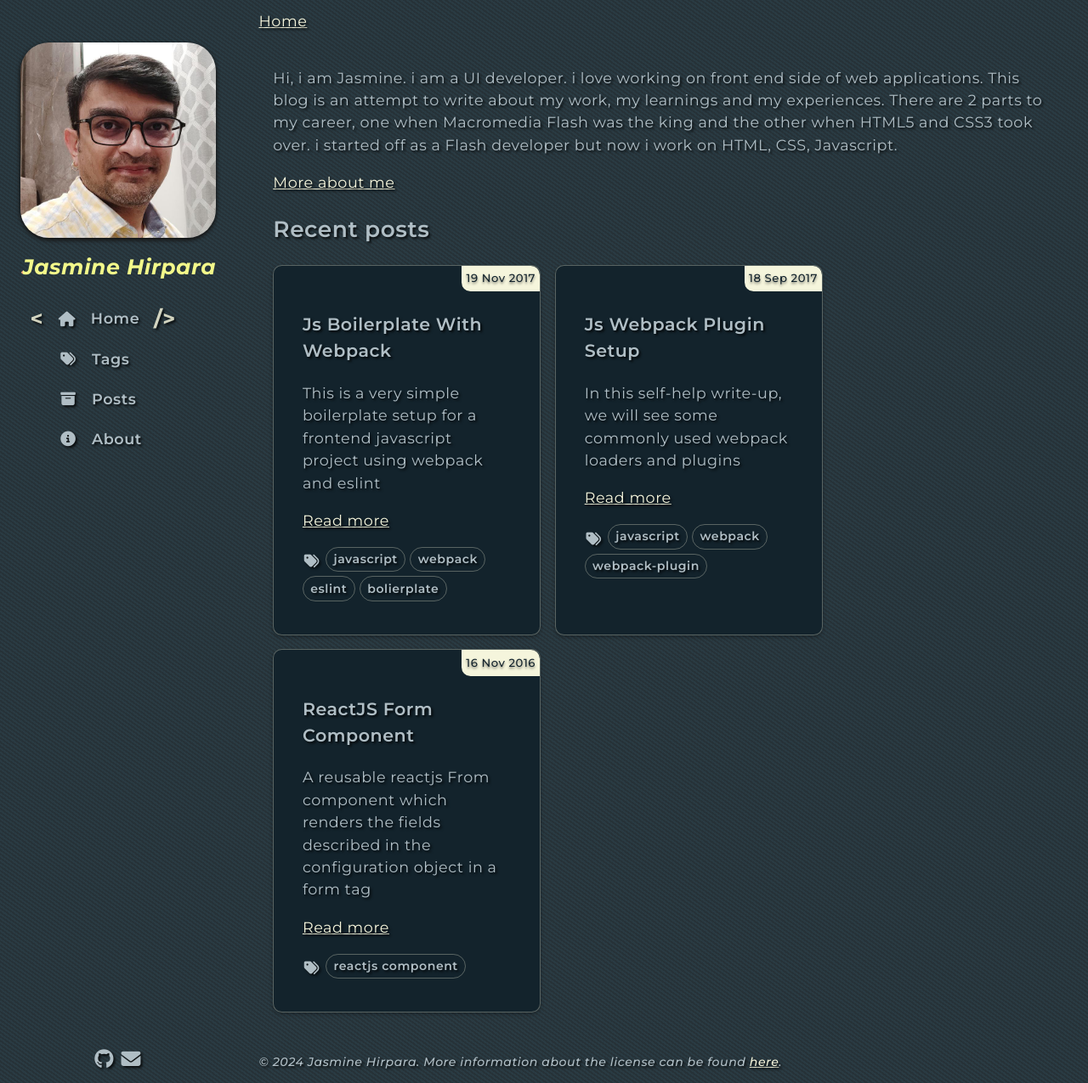
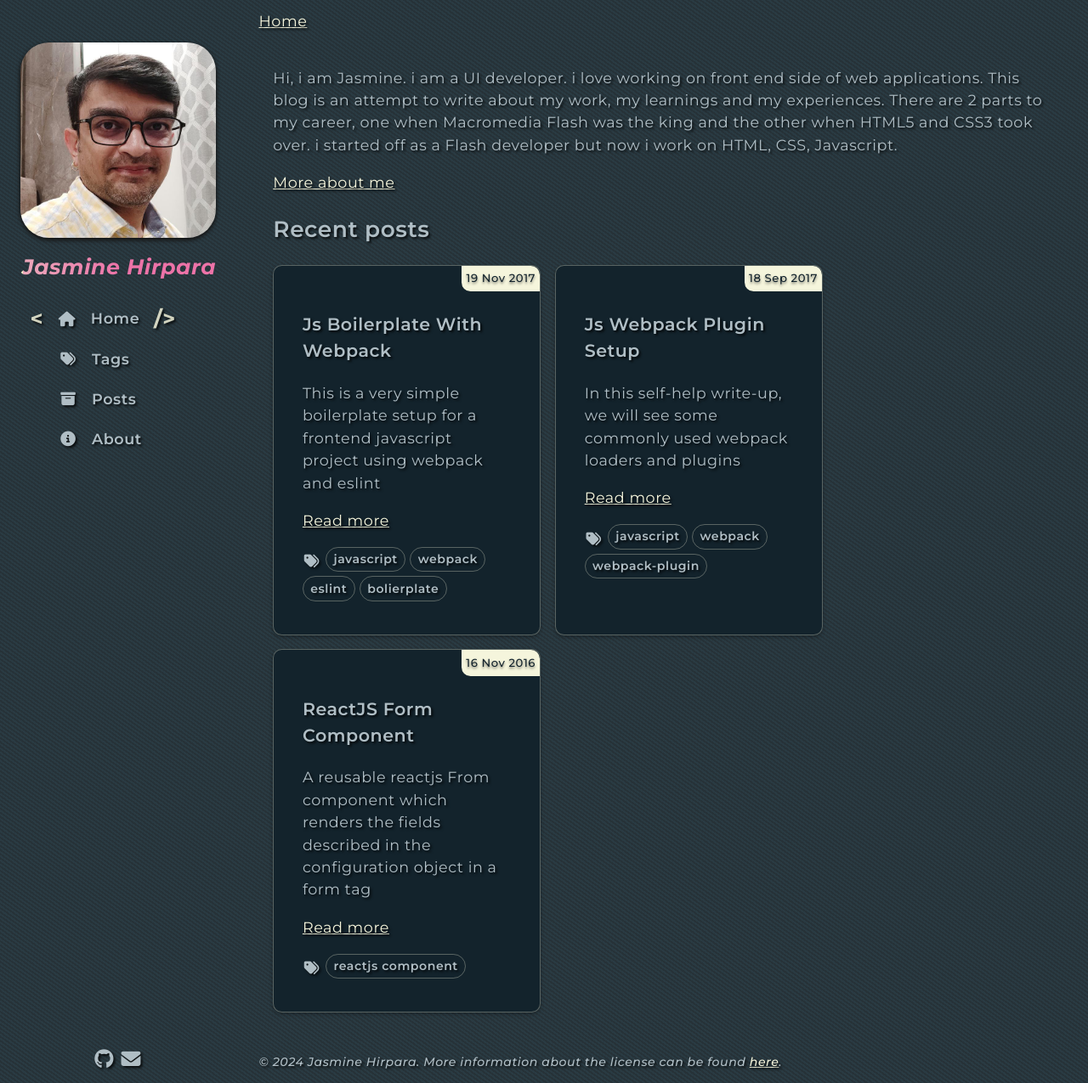
Before and after one commit to jazzominy/jazzominy.github.io, a Jekyll site: the page built from index.html, in a window 1280 px wide. Shown: the whole page at 85% size. Built offline with Jekyll 4.4.1, drawn with Linux system fonts in a browser that asks for light colours.

Commit message:
Update sidebar.html

```diff
--- a/_includes/sidebar.html
+++ b/_includes/sidebar.html
@@ -14,15 +14,15 @@
 				</text>
 			</mask>
 		  	<linearGradient id="gradient" x1="0" x2=".5" y1=".01" y2="0" spreadMethod="pad">
-				<stop offset="0" stop-color="#FFAF7B"></stop>
-				<stop offset="0" stop-color="#f3f98a" stop-opacity="1"></stop>
-				<stop offset="1" stop-color="#f3f98a" stop-opacity="1"></stop>
+				<stop offset="0" stop-color="#fdf1cb"></stop>
+        			<stop offset="0" stop-color="#eca9bb"></stop>
+        			<stop offset="1" stop-color="#ed73a8"></stop>
 				<animate attributeName="x1"
 					from="0" to="1" additive="sum" repeatCount="indefinite"
 					dur="5s" fill="freeze" />
 			</linearGradient>
 		</defs>
-		<rect x="0" y="0" width="100%" height="100%" transform="scale(1)" fill="url(#gradient)" mask="url(#text-mask)">
+		<rect x="0" y="0" width="100%" height="100%" fill="url(#gradient)" mask="url(#text-mask)">
 		</rect>
 	</svg>
 	<nav>
```
